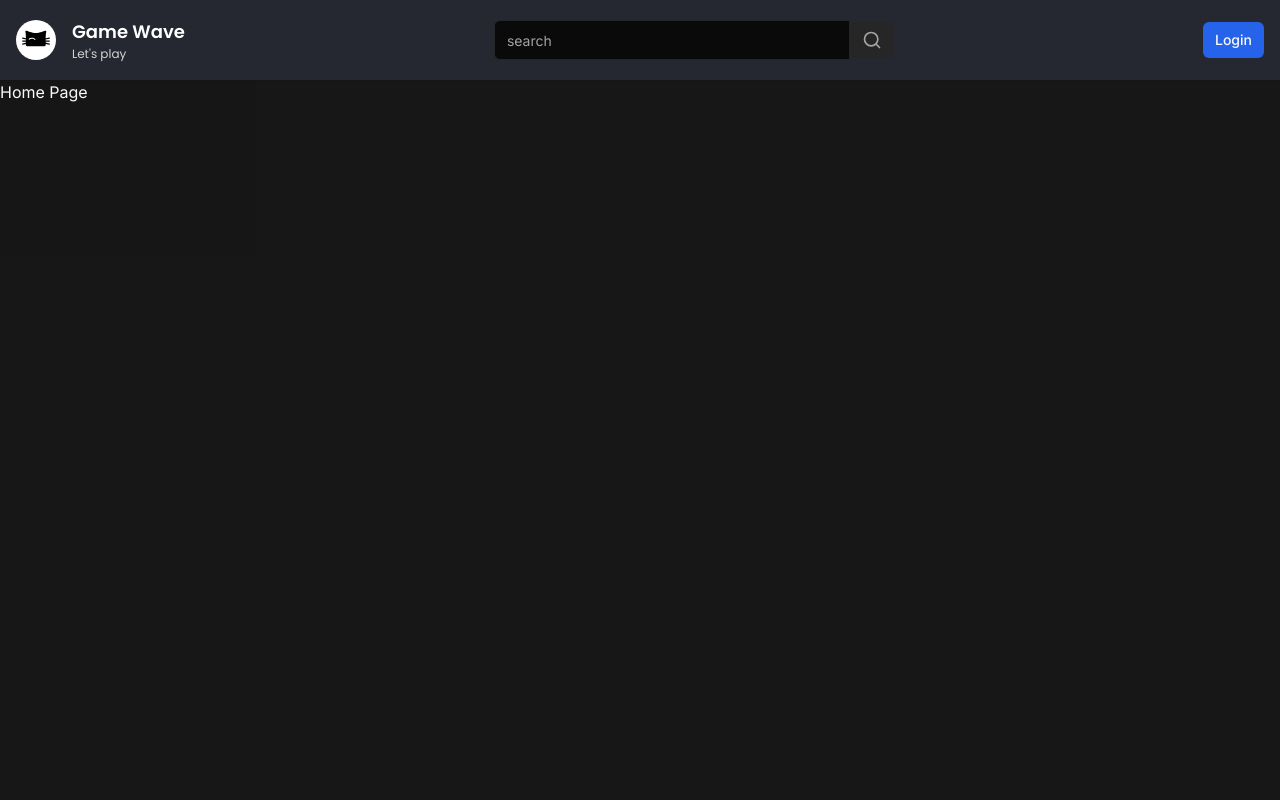
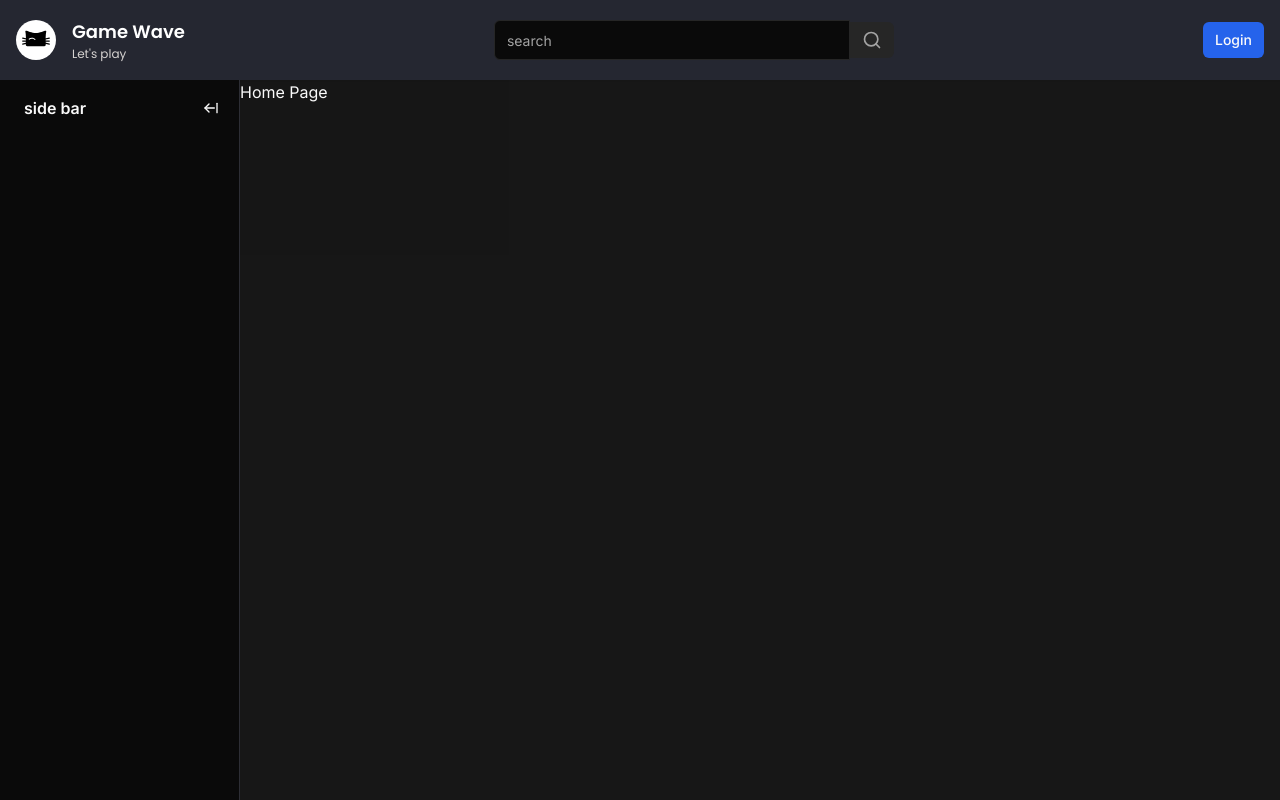
Before and after one commit to yuribling123/game-streaming-platform, a Next.js app: page / in a window 1280 px wide. Built offline with nearby package versions, Linux system fonts and the light colour scheme; no server answers.

Commit message:
🚀 Sidebar

```diff
--- /dev/null
+++ b/app/(browse)/_components/container.tsx
@@ -0,0 +1,31 @@
+"use client";
+import { cn } from "@/lib/utils";
+import { useSidebar } from "@/store/use-sidebar";
+import { useEffect } from "react";
+import { useMediaQuery } from "usehooks-ts";
+
+// if the sidebar is collapsed, adjust left margin of home page
+
+interface ContainerProps {
+    children: React.ReactNode;
+}
+
+export const Container = ({ children }: ContainerProps) => {
+    const matches = useMediaQuery("(max-width: 1024px)");
+    const {collapsed,onCollapse,onExpand} = useSidebar((state)=> state);
+    useEffect(
+        ()=>{
+            // if we are on mobile, collapse
+            if(matches){onCollapse()} else{onExpand()};
+        },[matches,onCollapse,onExpand]
+    );
+
+
+
+    return (
+        // if collapsed push content by 70 pixels
+        <div className ={cn("flex-1",collapsed ? "ml-[70px]":"ml-[70px] lg:ml-60")}>
+            {children}
+        </div>
+    );
+};
--- /dev/null
+++ b/app/(browse)/_components/sidebar/index.tsx
@@ -0,0 +1,11 @@
+import { Wrapper } from "./wrapper"
+import {Toggle}  from "./toggle"
+
+export const Sidebar = () => {
+    // fetch followers
+    return (
+        <Wrapper>
+            <Toggle/>
+        </Wrapper>
+    )
+}
--- /dev/null
+++ b/app/(browse)/_components/sidebar/toggle.tsx
@@ -0,0 +1,35 @@
+"use client";
+
+import { useSidebar } from "@/store/use-sidebar";
+import { Button } from "@/components/ui/button";
+import { ArrowLeftFromLine, ArrowRightFromLine } from "lucide-react";
+import { Hint } from "@/components/ui/hint";
+
+export const Toggle = () => {
+    const {
+        collapsed,
+        onExpand,
+        onCollapse
+    } = useSidebar((state) => state);
+    const label = collapsed ? "Expand" : "Collapse"
+    return (
+        <>
+            {/* when collapsed display expand button */}
+            {collapsed && (<div className="hidden lg:flex w-full items-center justify-center pt-4 mb-4 ">
+                <Hint label={label} side="right" asChild><Button onClick={onExpand} variant="ghost"> <ArrowRightFromLine className="h-4 w-4"> </ArrowRightFromLine> </Button></Hint>
+            </div>)}
+
+            {/* when expanded display collapse button */}
+            {!collapsed && (<div className="p-3 pl-6 mb-2 flex items-center w-full">
+                <p className="font-semibold text-primary" >side bar</p>
+                <Hint label={label} side="right" asChild>
+                <Button onClick={onCollapse} className="h-auto p-2 ml-auto" variant="ghost">
+                    <ArrowLeftFromLine className="h-4 w-4" />
+                </Button>
+                </Hint>
+            </div>)}
+        </>
+
+    )
+        ;
+};
--- /dev/null
+++ b/app/(browse)/_components/sidebar/wrapper.tsx
@@ -0,0 +1,21 @@
+"use client";
+import { useSidebar } from "@/store/use-sidebar";
+import { cn } from "@/lib/utils";
+
+// container for other components
+interface WrapperProps {
+    children: React.ReactNode;
+};
+
+
+export const Wrapper = ({
+    children,
+}: WrapperProps) => {
+    //  extract the collapse state property from the sidebar's state
+    const { collapsed } = useSidebar((state) => state);
+    return (
+        <aside className={cn("fixed left-0 flex flex-col w-60 h-full bg-background border-r border-[#2D2E35] z-50" ,collapsed && "w-[70px]") }>
+            {children}
+        </aside>
+    );
+}
--- a/app/(browse)/layout.tsx
+++ b/app/(browse)/layout.tsx
@@ -1,5 +1,6 @@
 import { Navbar } from "./_components/navbar";
-
+import { Sidebar  } from "./_components/sidebar";
+import {Container} from "./_components/container";
 const BrowseLayout = ({
     children
 }: {
@@ -10,7 +11,11 @@
         <>
         <Navbar />
         <div className="flex h-full pt-20">
+        <Sidebar />
+        {/* server component wrapped around by client component   */}
+        <Container>
             {children}
+        </Container>
         </div>
         </>
     );
--- /dev/null
+++ b/components/ui/hint.tsx
@@ -0,0 +1,31 @@
+import {
+    Tooltip,
+    TooltipContent,
+    TooltipProvider,
+    TooltipTrigger,
+} from "@/components/ui/tooltip";
+
+interface HintProps {
+    label: string;
+    children: React.ReactNode;
+    asChild?: boolean;
+    side?: "top" | "bottom" | "left" | "right";
+    align?: "start" | "center" | "end";
+};
+
+export const Hint = ({ label, children, asChild, side, align }: HintProps) => {
+    return (
+        <TooltipProvider>
+            <Tooltip delayDuration={0}>
+                <TooltipTrigger asChild={asChild}>
+                    {children}
+                </TooltipTrigger>
+                <TooltipContent className="text-black bg-white" side={side} align={align}>
+                    <p className="font-semibold">
+                        {label}
+                    </p>
+                </TooltipContent>
+            </Tooltip>
+        </TooltipProvider>
+    );
+};
--- /dev/null
+++ b/components/ui/tooltip.tsx
@@ -0,0 +1,30 @@
+"use client"
+
+import * as React from "react"
+import * as TooltipPrimitive from "@radix-ui/react-tooltip"
+
+import { cn } from "@/lib/utils"
+
+const TooltipProvider = TooltipPrimitive.Provider
+
+const Tooltip = TooltipPrimitive.Root
+
+const TooltipTrigger = TooltipPrimitive.Trigger
+
+const TooltipContent = React.forwardRef<
+  React.ElementRef<typeof TooltipPrimitive.Content>,
+  React.ComponentPropsWithoutRef<typeof TooltipPrimitive.Content>
+>(({ className, sideOffset = 4, ...props }, ref) => (
+  <TooltipPrimitive.Content
+    ref={ref}
+    sideOffset={sideOffset}
+    className={cn(
+      "z-50 overflow-hidden rounded-md border bg-popover px-3 py-1.5 text-sm text-popover-foreground shadow-md animate-in fade-in-0 zoom-in-95 data-[state=closed]:animate-out data-[state=closed]:fade-out-0 data-[state=closed]:zoom-out-95 data-[side=bottom]:slide-in-from-top-2 data-[side=left]:slide-in-from-right-2 data-[side=right]:slide-in-from-left-2 data-[side=top]:slide-in-from-bottom-2",
+      className
+    )}
+    {...props}
+  />
+))
+TooltipContent.displayName = TooltipPrimitive.Content.displayName
+
+export { Tooltip, TooltipTrigger, TooltipContent, TooltipProvider }
--- a/package.json
+++ b/package.json
@@ -13,6 +13,7 @@
     "@clerk/themes": "^2.1.10",
     "@prisma/client": "^5.16.1",
     "@radix-ui/react-slot": "^1.1.0",
+    "@radix-ui/react-tooltip": "^1.1.2",
     "class-variance-authority": "^0.7.0",
     "clsx": "^2.1.1",
     "lucide-react": "^0.400.0",
@@ -23,7 +24,9 @@
     "react-dom": "^18",
     "svix": "^1.24.0",
     "tailwind-merge": "^2.3.0",
-    "tailwindcss-animate": "^1.0.7"
+    "tailwindcss-animate": "^1.0.7",
+    "usehooks-ts": "^3.1.0",
+    "zustand": "^4.5.4"
   },
   "devDependencies": {
     "@types/node": "^20",
--- /dev/null
+++ b/store/use-sidebar.ts
@@ -0,0 +1,16 @@
+import { Sidebar } from "@/app/(browse)/_components/sidebar";
+import { create } from "zustand";
+
+// manage the state of sidebar:  methods to expand and collapse it
+
+interface SidebarStore {
+    collapsed: boolean;
+    onExpand: () => void;
+    onCollapse: () => void;
+}
+
+export const useSidebar = create<SidebarStore>((set) => ({
+    collapsed: false,
+    onExpand: () => set(() => ({ collapsed: false })),
+    onCollapse: () => set(() => ({ collapsed: true }))
+}));
```
Also changed, not shown: 1 other file (tests, documents, lock files or other folders).
